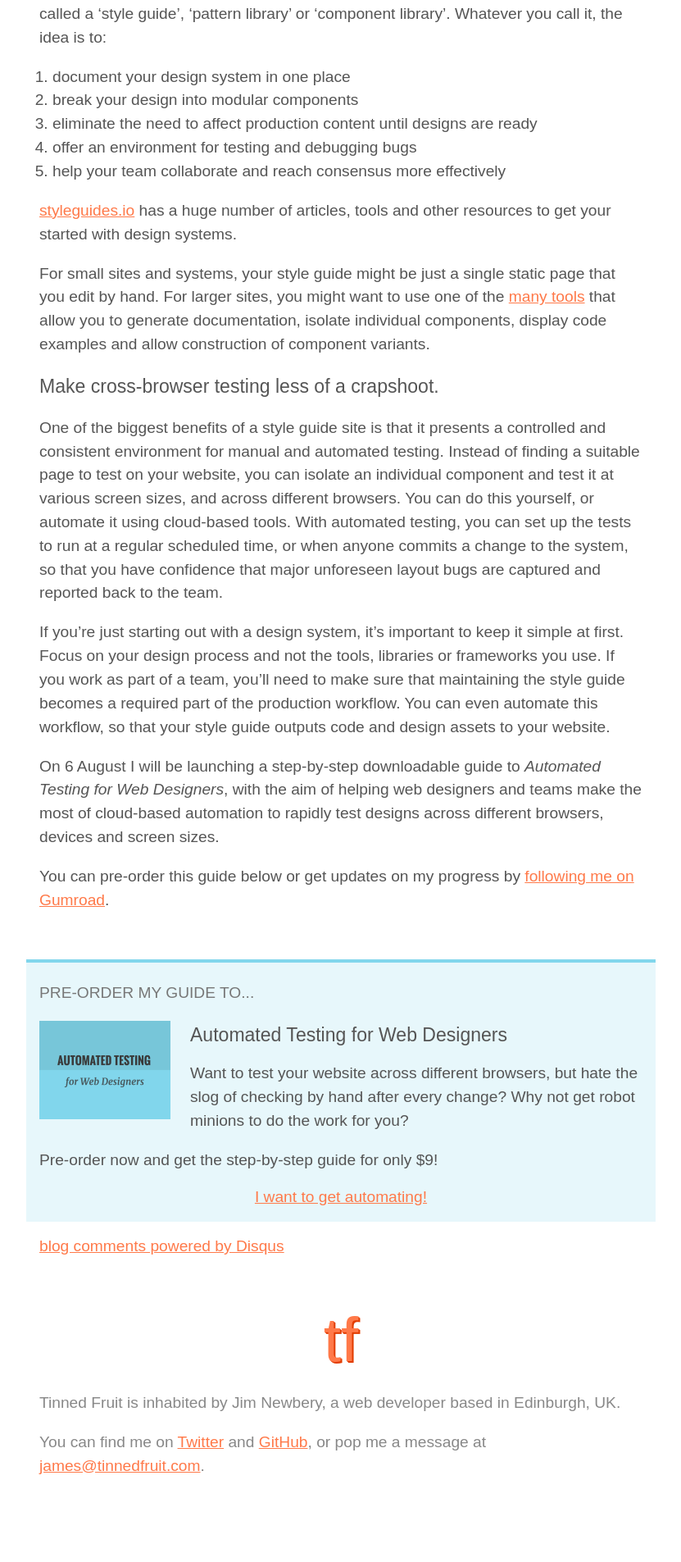
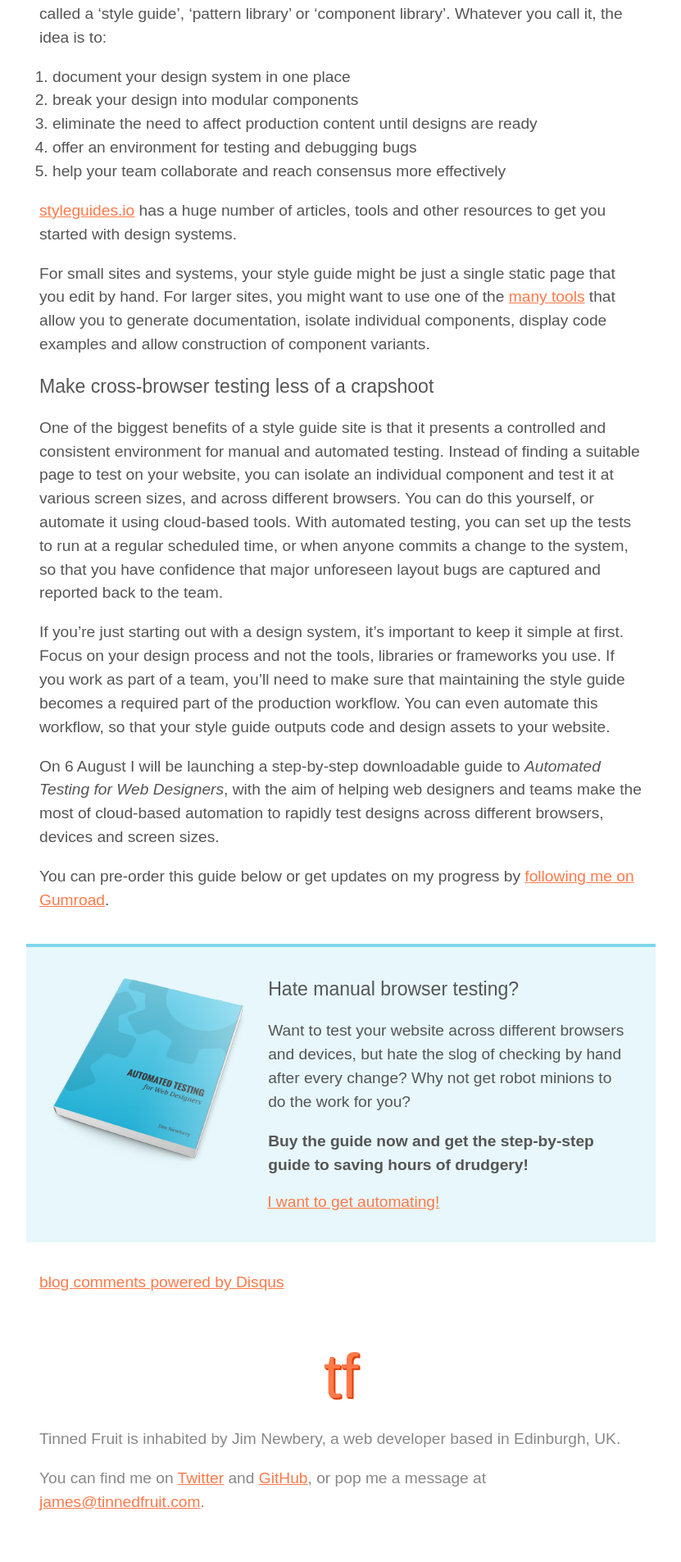
Before and after one commit to froots/froots.github.io, a Jekyll site: the page built from _posts/2015-08-01-test-your-design-system-not-your-website.md, in a window 1280 px wide. Shown: the part 732-2637 px from the top of the page at 82% size, without its empty margins (224-1055 px from the left). Built offline with Jekyll 4.4.1, drawn with Linux system fonts in a browser that asks for light colours; comment, search, counter and statistics services are not loaded; before the commit the page ends 2593 px from its top, so only the background shows below that.

Commit message:
New book cover; change pre-order book copy

```diff
--- a/_includes/ebook.html
+++ b/_includes/ebook.html
@@ -1,11 +1,12 @@
-<section class="ebook">
+<section class="ebook media">
   <script type="text/javascript" src="https://gumroad.com/js/gumroad.js"></script>
-  <p class="ebook-preheading">Pre-order my guide to...</p>
-  <img class="ebook-cover" src="/images/products/automated-testing-for-web-designers.png" alt=""/>
-  <h2 class="ebook-title">Automated Testing for Web Designers</h2>
-  <p>Want to test your website across different browsers, but hate the slog of checking by hand after every change? Why not get robot minions to do the work for you?</p>
-  <p>Pre-order now and get the step-by-step guide for only $9!</p>
-  <div class="ebook-button-container">
-    <a class="gumroad-button" href="https://gumroad.com/l/Dgbv">I want to get automating!</a>
+  <img class="ebook-cover media-figure" src="/images/products/atfwd-cover-0.1.png" alt=""/>
+  <div class="ebook-copy media-body">
+    <h2 class="ebook-title">Hate manual browser testing?</h2>
+    <p>Want to test your website across different browsers and devices, but hate the slog of checking by hand after every change? Why not get robot minions to do the work for you?</p>
+    <p><strong>Buy the guide now and get the step-by-step guide to saving hours of drudgery!</strong></p>
+    <div class="ebook-button-container">
+      <a class="gumroad-button" href="https://gumroad.com/l/Dgbv">I want to get automating!</a>
+    </div>
   </div>
 </section>
--- a/_posts/2015-08-01-test-your-design-system-not-your-website.md
+++ b/_posts/2015-08-01-test-your-design-system-not-your-website.md
@@ -21,11 +21,11 @@ A great way to get control over this complexity is to create a living design sys
 4. offer an environment for testing and debugging bugs
 5. help your team collaborate and reach consensus more effectively
 
-[styleguides.io](http://styleguides.io) has a huge number of articles, tools and other resources to get your started with design systems.
+[styleguides.io](http://styleguides.io) has a huge number of articles, tools and other resources to get you started with design systems.
 
 For small sites and systems, your style guide might be just a single static page that you edit by hand. For larger sites, you might want to use one of the [many tools](http://styleguides.io/tools.html) that allow you to generate documentation, isolate individual components, display code examples and allow construction of component variants.
 
-## Make cross-browser testing less of a crapshoot.
+## Make cross-browser testing less of a crapshoot
 
 One of the biggest benefits of a style guide site is that it presents a controlled and consistent environment for manual and automated testing. Instead of finding a suitable page to test on your website, you can isolate an individual component and test it at various screen sizes, and across different browsers. You can do this yourself, or automate it using cloud-based tools. With automated testing, you can set up the tests to run at a regular scheduled time, or when anyone commits a change to the system, so that you have confidence that major unforeseen layout bugs are captured and reported back to the team.
 
--- a/_sass/_ebook.scss
+++ b/_sass/_ebook.scss
@@ -3,33 +3,25 @@ $ebook-color: #81D6EC;
 .ebook {
   background: lighten($ebook-color, 23%);
   border-top: 4px solid $ebook-color;
-  margin: 3em 0 1em;
-  padding: .2em 0 1em;
-  text-align: left;
-}
-
-.ebook-preheading {
-  color: #777;
-  text-transform: uppercase;
+  margin: 2em 0;
+  padding: 2em 1em;
 }
 
 .ebook-cover {
-  width: 100%;
+  display: block;
+  margin: 0 10px;
+  max-width: 320px;
 
   @include tablet {
-    float: left;
-    max-width: 160px;
-    margin-left: 16px;
-    margin-right: 24px;
+    max-width: 240px;
   }
 }
 
 .ebook-title {
-  @include tablet {
-    margin-bottom: 0;
-  }
+  margin-top: 0;
 }
 
 .ebook-button-container {
-  text-align: center;
+  margin-left: 15px;
+  margin-right: 10px;
 }
--- /dev/null
+++ b/_sass/_media-object.scss
@@ -0,0 +1,18 @@
+.media {
+  @include tablet {
+    display: flex;
+    align-items: flex-start;
+  }
+}
+
+.media-figure {
+  @include tablet {
+    margin-right: 1em;
+  }
+}
+
+.media-body {
+  @include tablet {
+    flex: 1;
+  }
+}
--- a/css/main.scss
+++ b/css/main.scss
@@ -8,6 +8,7 @@
 @import "layout";
 
 // Modules
+@import "media-object";
 @import "syntax-highlighting";
 @import "entry";
 @import "post";
```
Also changed, not shown: images/products/atfwd-cover-0.1.png (added), images/products/automated-testing-for-web-designers.png (deleted).
